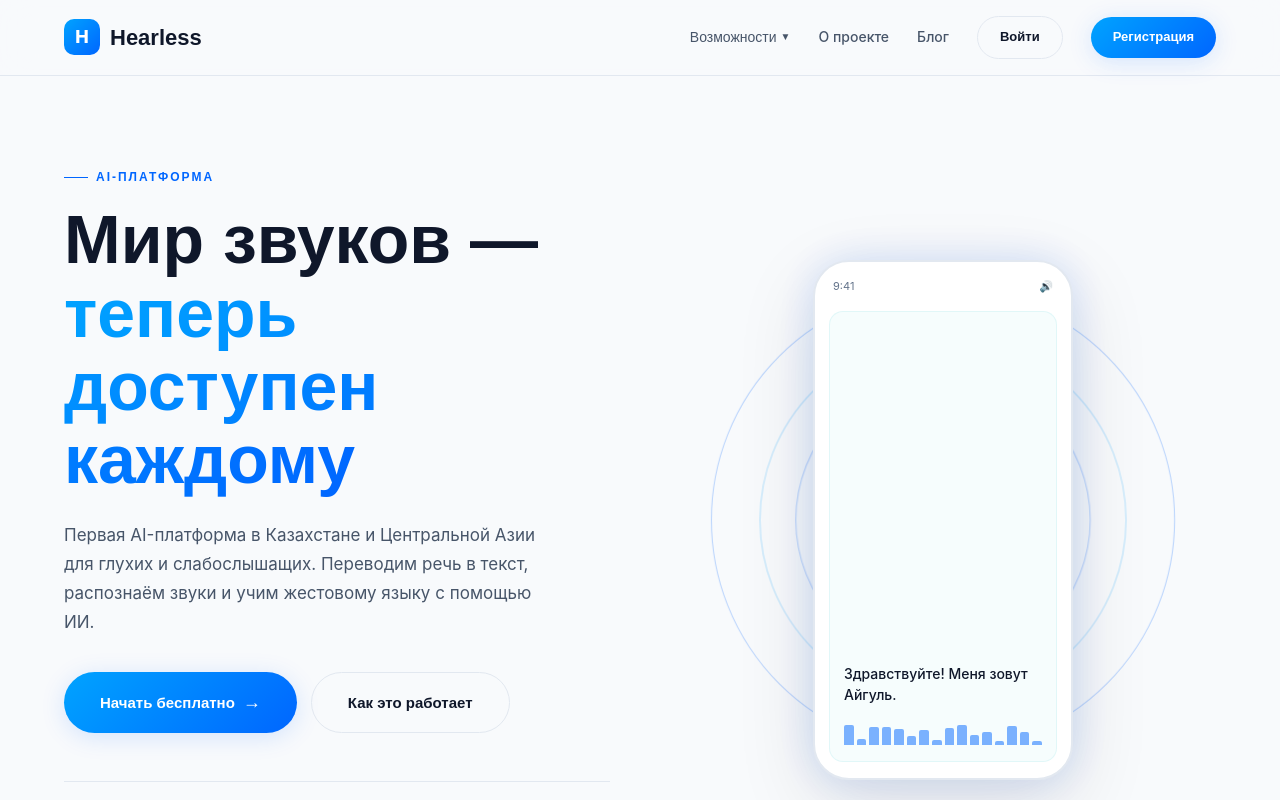
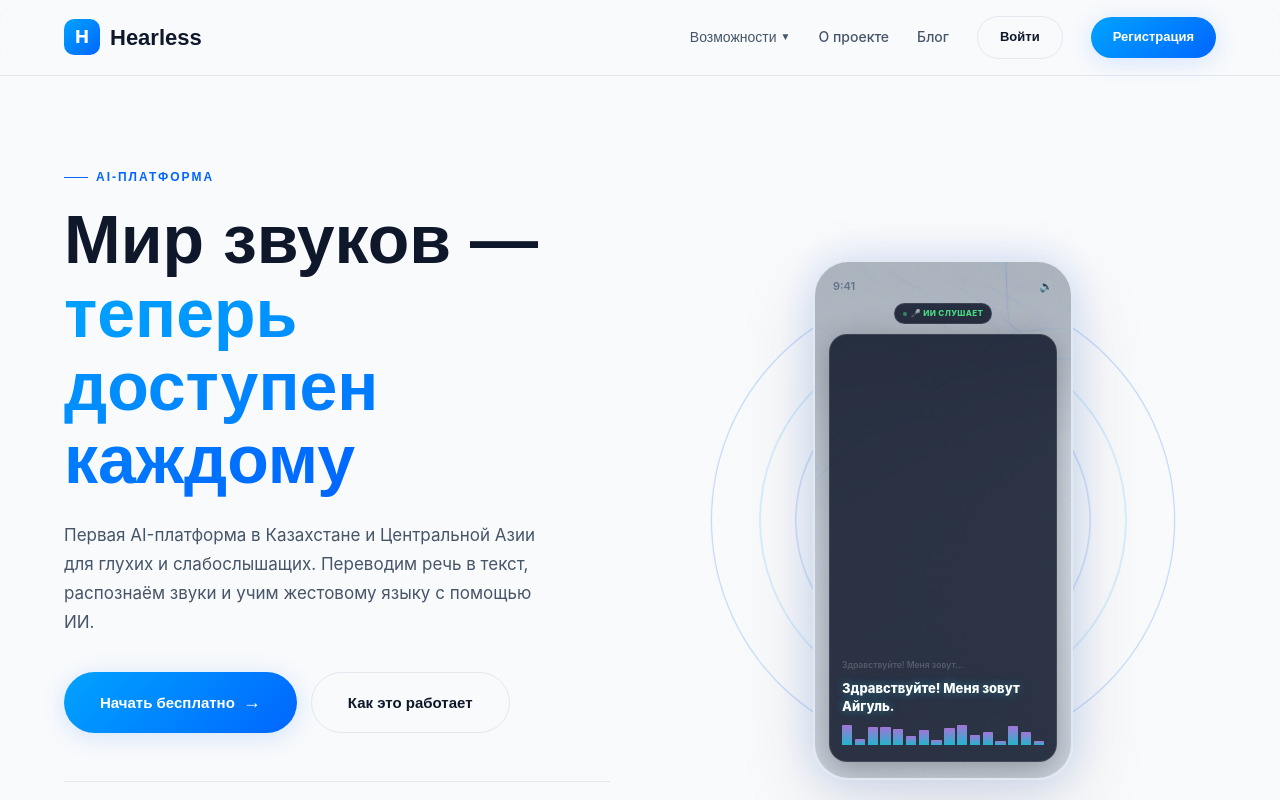
Before and after one commit to heardndb15/hearless16, a Next.js app in the folder landing/: page / in a window 1280 px wide. Shown: the top 800 px of the page. Built offline with nearby package versions, Linux system fonts and the light colour scheme.

Commit message:
Style: Update Hero.tsx phone mockup preview to match new cinematic subtitles design and custom background

```diff
--- a/landing/components/Hero.tsx
+++ b/landing/components/Hero.tsx
@@ -171,11 +171,12 @@ export default function Hero() {
               height: 520,
               borderRadius: 36,
               border: "2px solid var(--border)",
-              background: "var(--bgCard)",
+              background: "url('/bg-main.png') center/cover no-repeat",
               padding: "16px 14px",
               display: "flex",
               flexDirection: "column",
               boxShadow: "var(--shadowPhone)",
+              overflow: "hidden"
             }}
           >
             {/* Status bar */}
@@ -184,58 +185,88 @@ export default function Hero() {
                 display: "flex",
                 justifyContent: "space-between",
                 fontSize: 11,
-                color: "var(--textMuted)",
-                marginBottom: 16,
+                color: "#64748b",
+                marginBottom: 8,
                 padding: "0 4px",
+                fontWeight: 600,
+                zIndex: 5,
               }}
             >
               <span>9:41</span>
               <span>🔊</span>
             </div>
 
+            {/* Miniature AI Status Pill */}
+            <div style={{ display: "flex", justifyContent: "center", marginBottom: 10, zIndex: 5 }}>
+              <div style={{
+                background: "rgba(15, 23, 42, 0.85)",
+                border: "1px solid rgba(255, 255, 255, 0.1)",
+                borderRadius: 20,
+                padding: "3px 8px",
+                display: "flex",
+                alignItems: "center",
+                gap: 4,
+                fontSize: 8,
+                fontWeight: 800,
+                color: "#4ade80",
+                textTransform: "uppercase",
+                letterSpacing: "0.05em"
+              }}>
+                <span style={{ display: "inline-block", width: 4, height: 4, borderRadius: "50%", background: "#4ade80" }} className="animate-pulse" />
+                🎤 ИИ Слушает
+              </div>
+            </div>
+
             {/* Live subtitle area */}
             <div
               style={{
                 flex: 1,
-                background: "rgba(43, 191, 207, 0.04)",
-                borderRadius: 14,
-                border: "1px solid rgba(43, 191, 207, 0.1)",
-                padding: "16px 14px",
+                background: "rgba(15, 23, 42, 0.85)",
+                borderRadius: 18,
+                border: "1px solid rgba(255, 255, 255, 0.1)",
+                padding: "16px 12px",
                 display: "flex",
                 flexDirection: "column",
                 justifyContent: "flex-end",
                 overflow: "hidden",
+                boxShadow: "0 8px 32px rgba(0, 0, 0, 0.3)",
+                zIndex: 5,
               }}
             >
-              <div
-                style={{
-                  fontSize: 14,
-                  fontWeight: 500,
-                  color: "var(--text)",
-                  lineHeight: 1.5,
-                }}
-              >
+              {/* Rolling lines preview */}
+              <div style={{ display: "flex", flexDirection: "column", gap: 6, flex: 1, justifyContent: "flex-end", marginBottom: 12 }}>
+                <div style={{ fontSize: 9, fontWeight: 600, color: "rgba(255, 255, 255, 0.2)", transform: "scale(0.95)", transformOrigin: "left" }}>
+                  Здравствуйте! Меня зовут...
+                </div>
+                <div style={{
+                  fontSize: 13,
+                  fontWeight: 800,
+                  color: "#ffffff",
+                  lineHeight: 1.4,
+                  textShadow: "0 0 10px rgba(34, 211, 238, 0.4)"
+                }}>
                   {displayText}
                   <span
                     style={{
                       display: "inline-block",
                       width: 2,
-                    height: 16,
-                    background: "var(--accent)",
+                      height: 14,
+                      background: "#22d3ee",
                       marginLeft: 2,
                       verticalAlign: "middle",
                       animation: "cursor-blink 0.8s step-end infinite",
                     }}
                   />
                 </div>
+              </div>
+
               {/* Waveform */}
               <div
                 style={{
                   display: "flex",
-                  gap: 3,
+                  gap: 2.5,
                   alignItems: "flex-end",
-                  height: 24,
-                  marginTop: 16,
+                  height: 18,
                 }}
               >
                 {[10, 16, 8, 20, 12, 6, 18, 14, 8, 16, 10, 6, 14, 20, 8, 12].map((h, i) => (
@@ -243,10 +274,10 @@ export default function Hero() {
                     key={i}
                     style={{
                       flex: 1,
-                      height: h,
-                      background: "var(--accent)",
-                      opacity: 0.5,
-                      borderRadius: "2px 2px 0 0",
+                      height: h * 0.7,
+                      background: "linear-gradient(to top, #22d3ee, #c084fc)",
+                      opacity: 0.8,
+                      borderRadius: "1px 1px 0 0",
                       animation: `sound-pulse ${0.8 + Math.random() * 0.6}s ease-in-out infinite`,
                       animationDelay: `${i * 0.06}s`,
                     }}
```
Lines whose indentation alone changed are shown as unchanged.
